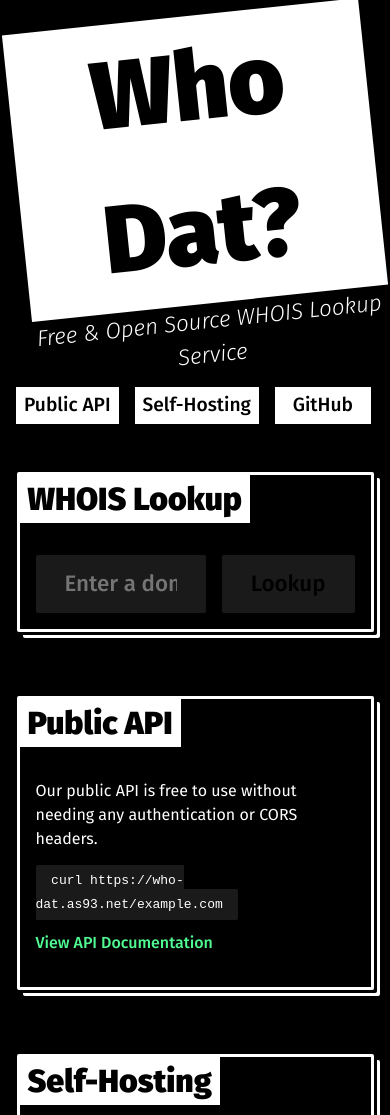
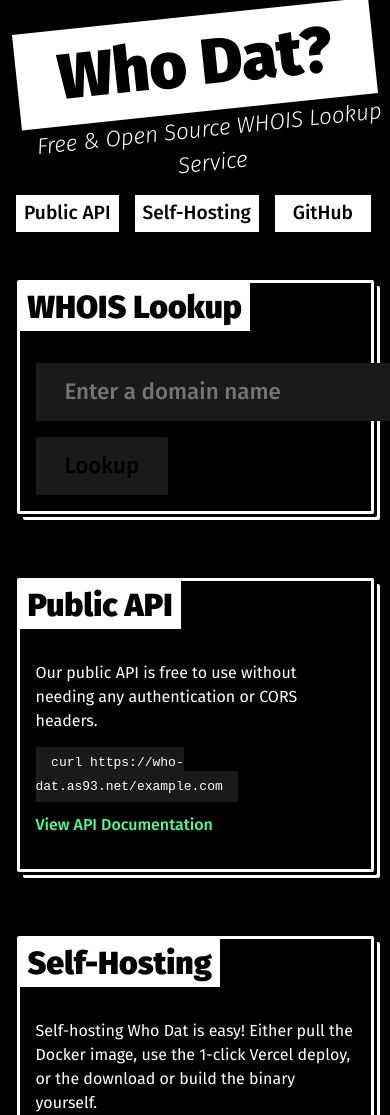
Before and after one commit to Lissy93/who-dat, a website built with Vite: page index.html in a window 390 px wide. Shown: the top 1115 px of the page. Built offline with nearby package versions, Linux system fonts and the light colour scheme.

Commit message:
Adds missing docs links, makes responsive

```diff
--- a/src/styles/form.scss
+++ b/src/styles/form.scss
@@ -2,6 +2,7 @@
   display: flex;
   gap: 1rem;
   justify-content: space-between;
+  flex-wrap: wrap;
 }
 
 input {
@@ -17,6 +18,7 @@
   width: 100%;
   flex: 1;
   border: 2px solid transparent;
+  min-width: 300px;
   &:focus,
   &:focus-visible {
     border: 2px solid var(--accent);
--- a/src/styles/typography.scss
+++ b/src/styles/typography.scss
@@ -18,6 +18,10 @@
   padding: 0 1rem;
   font-size: 6rem;
   transform: rotate(-6deg);
+  transition: all 0.25s ease-in-out;
+  @media (max-width: 600px) {
+    font-size: 4rem;
+  }
 }
 
 h2 {
```
